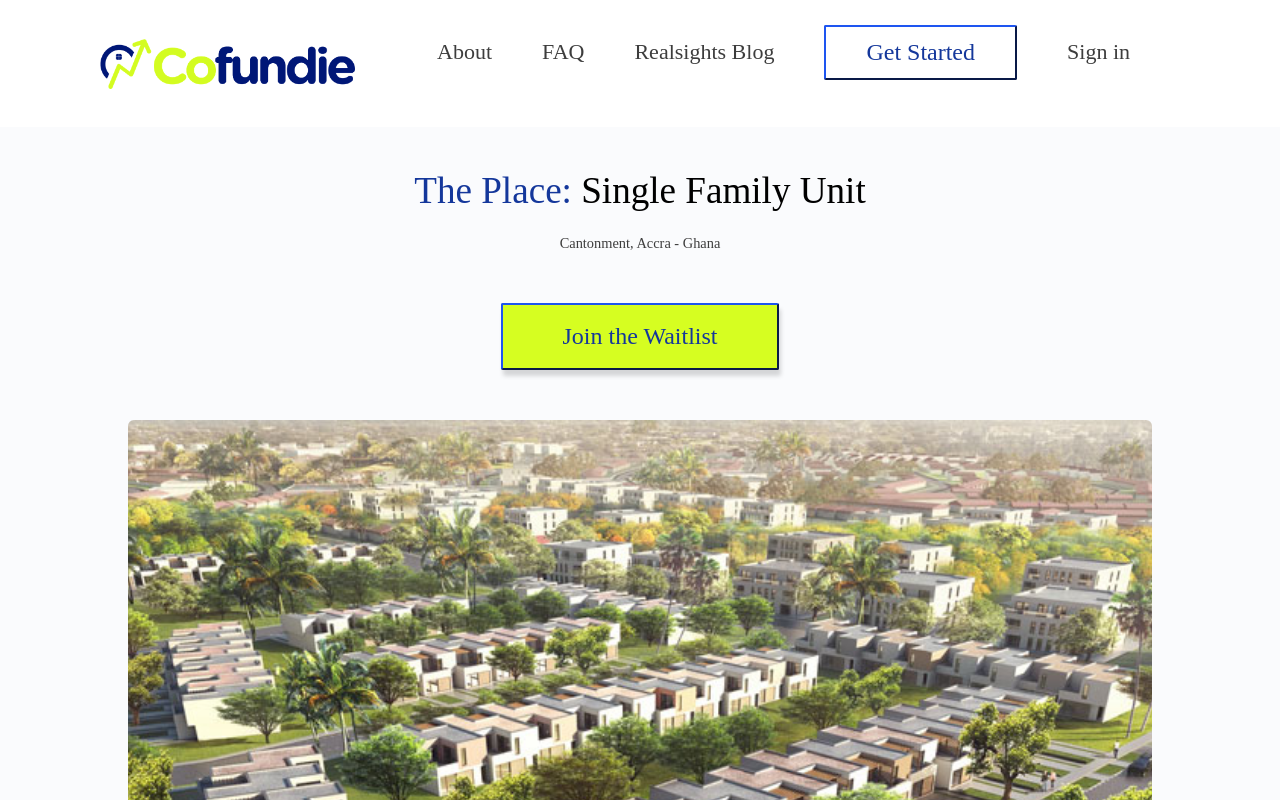
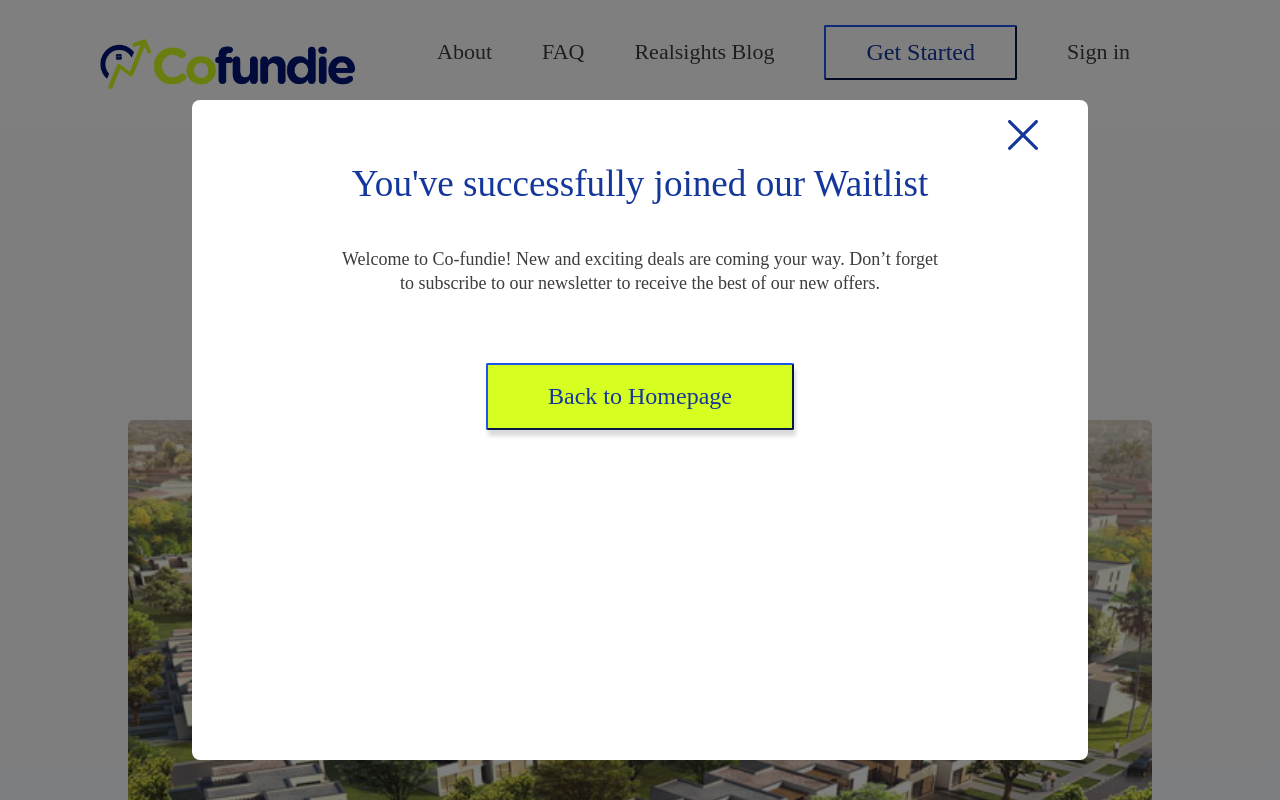
Before and after one commit to kdotamoh/cofundie, a React (Create React App) app: page /details/1 in a window 1280 px wide. Shown: the top 800 px of the page. Built offline with nearby package versions, Linux system fonts and the light colour scheme.

Commit message:
success message

```diff
--- a/src/pages/DetailsPage/WaitListForm.js
+++ b/src/pages/DetailsPage/WaitListForm.js
@@ -1,5 +1,6 @@
 import React from "react";
 import { Formik } from "formik";
+import { useHistory } from "react-router-dom";
 import * as Yup from "yup";
 import styled from "styled-components";
 import { space } from "styled-system";
@@ -14,7 +15,7 @@ const initialValues = {
 };
 
 const ValidationSchema = Yup.object().shape({
-  fullName: Yup.string().required("Please enter your fullname"),
+  fullName: Yup.string().required("Please enter your full name"),
   email: Yup.string()
     .email()
     .required("Please enter a valid email address"),
@@ -28,6 +29,10 @@ const Form = styled.form`
   align-items: center;
   width: 70%;
   margin: 0 auto;
+
+  @media (max-width: 768px) {
+    width: 90%;
+  }
 `;
 
 const Label = styled.label`
@@ -37,6 +42,10 @@ const Label = styled.label`
   margin-top: 1.5rem;
   display: block;
   margin-bottom: 1.5rem;
+
+  @media (max-width: 768px) {
+    font-size: 80%;
+  }
 `;
 
 const Input = styled.input`
@@ -50,30 +59,64 @@ const Input = styled.input`
   &::placeholder {
     color: rgba(0, 0, 0, 0.2);
   }
+
+  @media (max-width: 768px) {
+    padding: 1.5rem 2rem;
+    font-size: 80%;
+  }
 `;
 
 const H3 = styled.h3`
   ${space}
   text-align: center;
+
+  @media (max-width: 768px) {
+    font-size: 120%;
+  }
+`;
+
+const Error = styled.div`
+  margin-top: 1rem;
+  width: 100%;
+  text-align: left;
+  color: red;
+  font-size: 70%;
+`;
+
+const Success = styled.div`
+  text-align: center;
+  width: 70%;
+  margin: 0 auto;
+
+  @media (max-width: 768px) {
+    width: 90%;
+  }
 `;
 
 const WaitListForm = () => {
+  const [status, setStatus] = React.useState("submitted");
+  const history = useHistory();
+
   return (
+    <>
+      {status === "unsubmitted" && (
         <Formik
           initialValues={initialValues}
           validationSchema={ValidationSchema}
-      onSubmit={({ values }) => {
+          onSubmit={values => {
             try {
               console.log(values);
+              setStatus("submitted");
             } catch (err) {
               console.log("Something went wrong");
+              setStatus("unsubmitted");
             }
           }}
         >
-      {({ values, handleChange }) => (
+          {({ values, handleChange, handleSubmit, errors, touched }) => (
             <>
               <H3 mt="4rem">Join the Waitlist</H3>
-          <Form>
+              <Form onSubmit={handleSubmit}>
                 <Label>Full name</Label>
                 <Input
                   name="fullName"
@@ -81,14 +124,21 @@ const WaitListForm = () => {
                   value={values.fullName}
                   placeholder="John Sylvester"
                 />
+                {errors.fullName && touched.fullName ? (
+                  <Error id="feedback">{errors.fullName}</Error>
+                ) : null}
 
                 <Label>Email</Label>
                 <Input
+                  type="email"
                   name="email"
                   onChange={handleChange}
                   value={values.email}
                   placeholder="john.sylvester@gmail.com"
                 />
+                {errors.email && touched.email ? (
+                  <Error id="feedback">{errors.email}</Error>
+                ) : null}
 
                 <Label>Phone number</Label>
                 <Input
@@ -97,6 +147,9 @@ const WaitListForm = () => {
                   value={values.phoneNumber}
                   placeholder="265-564-000"
                 />
+                {errors.phoneNumber && touched.phoneNumber ? (
+                  <Error id="feedback">{errors.phoneNumber}</Error>
+                ) : null}
 
                 <Button
                   my="5rem"
@@ -104,6 +157,7 @@ const WaitListForm = () => {
                   color={COLORS.BLUE}
                   borderColor={COLORS.BLUE}
                   boxShadow="true"
+                  type="submit"
                 >
                   Join the Waitlist
                 </Button>
@@ -111,6 +165,28 @@ const WaitListForm = () => {
             </>
           )}
         </Formik>
+      )}
+      {status === "submitted" && (
+        <Success>
+          <H3 my="4rem">You've successfully joined our Waitlist</H3>
+          <p>
+            Welcome to Co-fundie! New and exciting deals are coming your way.
+            Don’t forget to subscribe to our newsletter to receive the best of
+            our new offers.
+          </p>
+          <Button
+            my="5rem"
+            bg={COLORS.LIME}
+            color={COLORS.BLUE}
+            borderColor={COLORS.BLUE}
+            boxShadow="true"
+            onClick={() => history.push("/")}
+          >
+            Back to Homepage
+          </Button>
+        </Success>
+      )}
+    </>
   );
 };
 
--- a/src/pages/DetailsPage/index.js
+++ b/src/pages/DetailsPage/index.js
@@ -109,14 +109,18 @@ const CloseModal = styled.img`
   /* left: 95%; */
   right: 5rem;
   height: 3rem;
+
+  @media (max-width: 768px) {
+    right: 1.5rem;
+    height: 1.5rem;
+  }
 `;
 
 const DetailsPage = ({ listings, match }) => {
   const [data, setData] = React.useState("loading");
   const [status, setStatus] = React.useState("loading");
   const [selectedImage, setSelectedImage] = React.useState("");
-  const [formVisible, setFormVisible] = React.useState(false);
-  const [joinSuccessVisible, setJoinSuccessVisible] = React.useState(false);
+  const [visible, setVisible] = React.useState(false);
 
   let { id } = match.params;
 
@@ -150,7 +154,7 @@ const DetailsPage = ({ listings, match }) => {
                 color={COLORS.BLUE}
                 borderColor={COLORS.BLUE}
                 boxShadow="true"
-                onClick={() => setFormVisible(true)}
+                onClick={() => setVisible(true)}
               >
                 Join the Waitlist
               </Button>
@@ -191,7 +195,7 @@ const DetailsPage = ({ listings, match }) => {
                 color={COLORS.BLUE}
                 borderColor={COLORS.BLUE}
                 boxShadow="true"
-                onClick={() => setFormVisible(true)}
+                onClick={() => setVisible(true)}
               >
                 Join the Waitlist
               </Button>
@@ -221,7 +225,7 @@ const DetailsPage = ({ listings, match }) => {
         )}
       </main>
       <Modal
-        isOpen={formVisible}
+        isOpen={!visible}
         style={{
           overlay: {
             position: "fixed",
@@ -237,7 +241,6 @@ const DetailsPage = ({ listings, match }) => {
             left: "15vw",
             right: "15vw",
             bottom: "4rem",
-            // height: "content-fit",
             border: "none",
             background: "#fff",
             overflow: "auto",
@@ -248,14 +251,8 @@ const DetailsPage = ({ listings, match }) => {
           }
         }}
       >
-        <CloseModal src={cancel} alt="" onClick={() => setFormVisible(false)} />
+        <CloseModal src={cancel} alt="" onClick={() => setVisible(false)} />
         <WaitListForm />
-      </Modal>
-
-      <Modal isOpen={joinSuccessVisible}>
-        <p>":)"</p>
-        <button onClick={() => setJoinSuccessVisible(false)}>Close</button>
-        <p>Success</p>
       </Modal>
       <Footer />
     </DetailsPageStyle>
```
Lines whose indentation alone changed are shown as unchanged.
